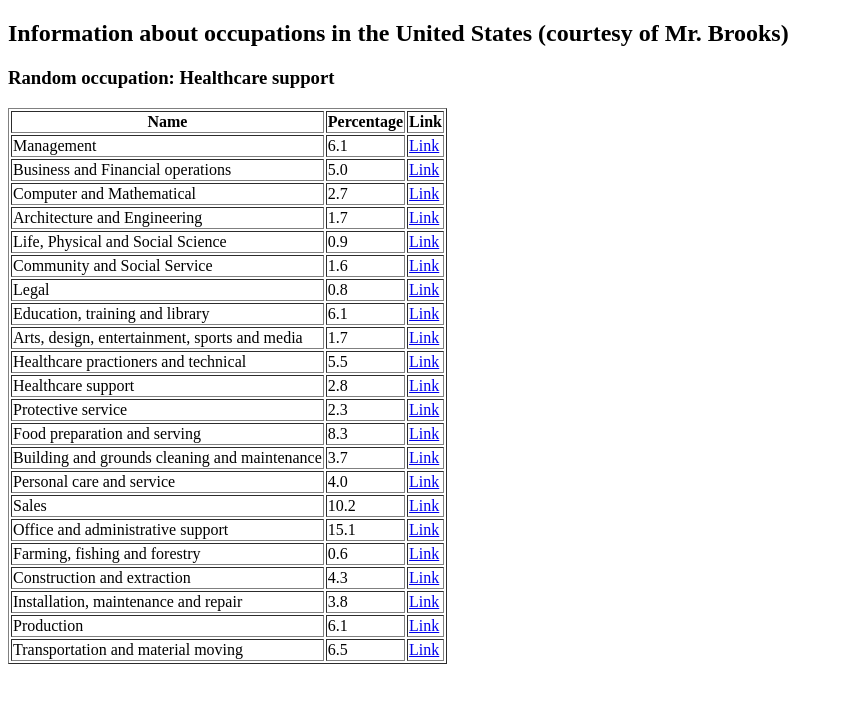
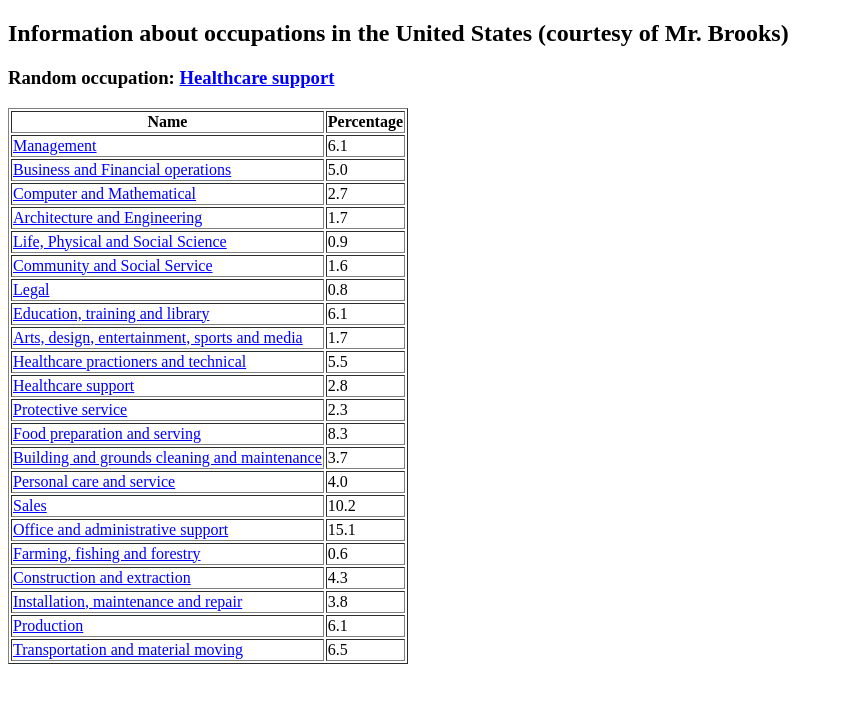
Before and after one commit to wu-rymd/fall-softdev-workshop, a Flask app: page /occupations in a window 1280 px wide. Shown: the top 703 px of the page, without its empty margins (0-843 px from the left). Run offline with Flask 2, Linux system fonts and the light colour scheme.

Commit message:
revamp table

```diff
--- a/10_occupy_flask_st/templates/occupationsTable.html
+++ b/10_occupy_flask_st/templates/occupationsTable.html
@@ -2,27 +2,30 @@
 <html>
   <head>
     <title> Occupations </title>
+    <style>
+      a {
+      color: blue;
+      }
+    </style>
   </head>
 
   <body>
 
     <h2> Information about occupations in the United States (courtesy of Mr. Brooks) </h2>
 
-    <h3> Random occupation: {{ randomOccupation }} </h3>
+    <h3> Random occupation: <a href="{{ occupations[randomOccupation]['link'] }}">{{ randomOccupation }}</a> </h3>
 
     <table border="1">
 
       <tr>
 	<th>Name</th>
 	<th>Percentage</th>
-	<th>Link</th>
       </tr>
 
       {% for occupation in occupations %}
       <tr>
-	<td>{{ occupation }}</td>
+	<td><a href="{{ occupations[occupation]['link'] }}">{{ occupation }}</a></td>
 	<td>{{ occupations[occupation]["percent"] }}</td>
-	<td><a href="{{ occupations[occupation]['link'] }}">Link</a></td>
       </tr>
 
       {% endfor %}
```
